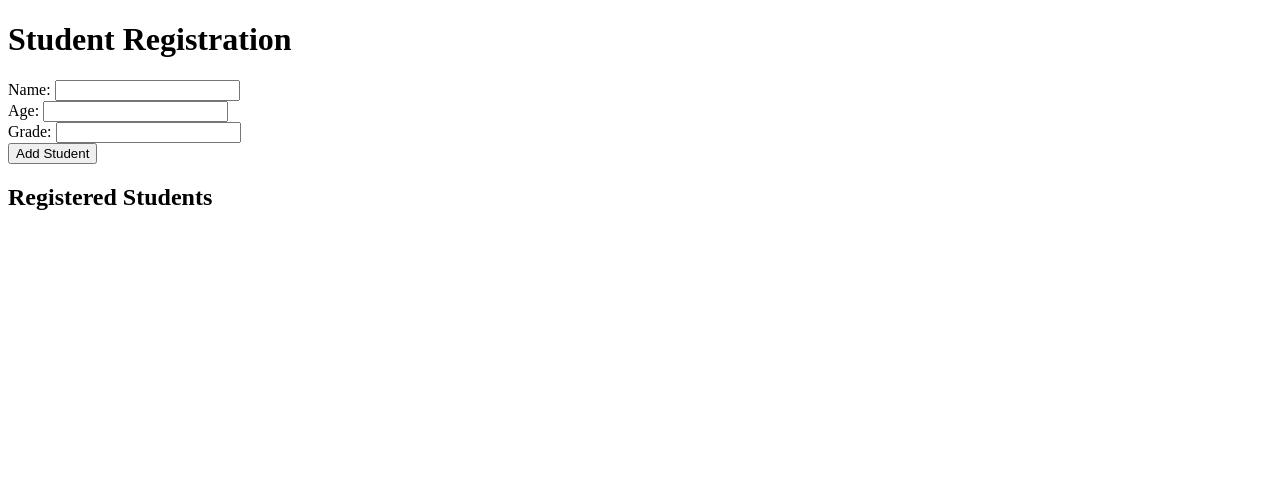
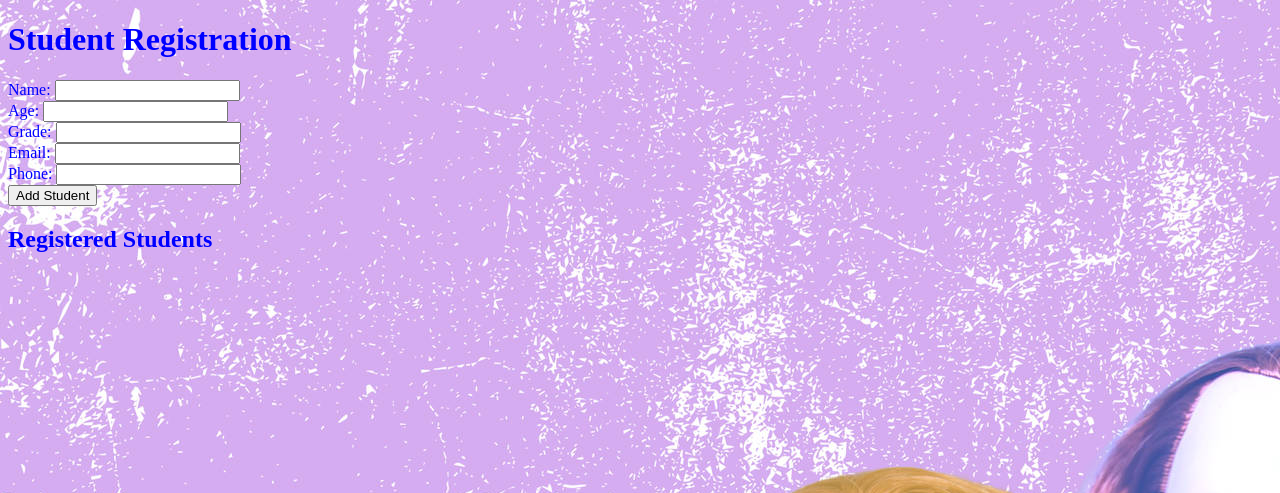
Before and after one commit to sev7nsev7n7/django-test, a Flask app: page / in a window 1280 px wide. Shown: the top 493 px of the page. Run offline with Flask 3, Linux system fonts and the light colour scheme.

Commit message:
added css formatting to flask_student_app

```diff
--- a/flask_student_app/app.py
+++ b/flask_student_app/app.py
@@ -1,7 +1,7 @@
 from flask import Flask, render_template, request, redirect
 from flask_sqlalchemy import SQLAlchemy
 
-app = Flask(__name__)
+app = Flask(__name__, static_url_path='')
 app.config['SQLALCHEMY_DATABASE_URI'] = 'sqlite:///students.db'
 app.config['SQLALCHEMY_TRACK_MODIFICATIONS'] = False
 db = SQLAlchemy(app)
@@ -11,6 +11,8 @@ class Student(db.Model):
     name = db.Column(db.String(100), nullable=False)
     age = db.Column(db.Integer, nullable=False)
     grade = db.Column(db.String(10), nullable=False)
+    grade = db.Column(db.String(10), nullable=False)
+    phone = db.Column(db.Integer, nullable=False)
 
 @app.route('/')
 def index():
@@ -22,8 +24,9 @@ def add_student():
     name = request.form['name']
     age = request.form['age']
     grade = request.form['grade']
-
-    new_student = Student(name=name, age=age, grade=grade)
+    email = request.form['email']
+    phone = request.form['phone']
+    new_student = Student(name=name, age=age, grade=grade, email=email, phone=phone)
     db.session.add(new_student)
     db.session.commit()
 
--- /dev/null
+++ b/flask_student_app/static/style.css
@@ -0,0 +1,4 @@
+body {
+	color: blue;
+	background-image: url('background.jpg');
+}
--- a/flask_student_app/templates/index.html
+++ b/flask_student_app/templates/index.html
@@ -4,6 +4,12 @@
     <meta charset="UTF-8">
     <meta name="viewport" content="width=device-width, initial-scale=1.0">
     <title>Student Registration</title>
+    <link rel="stylesheet" href="style.css">
+    <style>
+	p {
+		background-image: url('background.jpg');
+	}
+    </style>
 </head>
 <body>
     <h1>Student Registration</h1>
@@ -14,6 +20,10 @@
         <input type="number" id="age" name="age" required><br>
         <label for="grade">Grade:</label>
         <input type="text" id="grade" name="grade" required><br>
+        <label for="email">Email:</label>
+        <input type="text" id="email" name="email" required><br>
+        <label for="phone">Phone:</label>
+        <input type="text" id="phone" name="phone" required><br>
         <input type="submit" value="Add Student">
     </form>
 
```
Also changed, not shown: flask_student_app/instance/students.db, flask_student_app/static/background.jpg (added).
